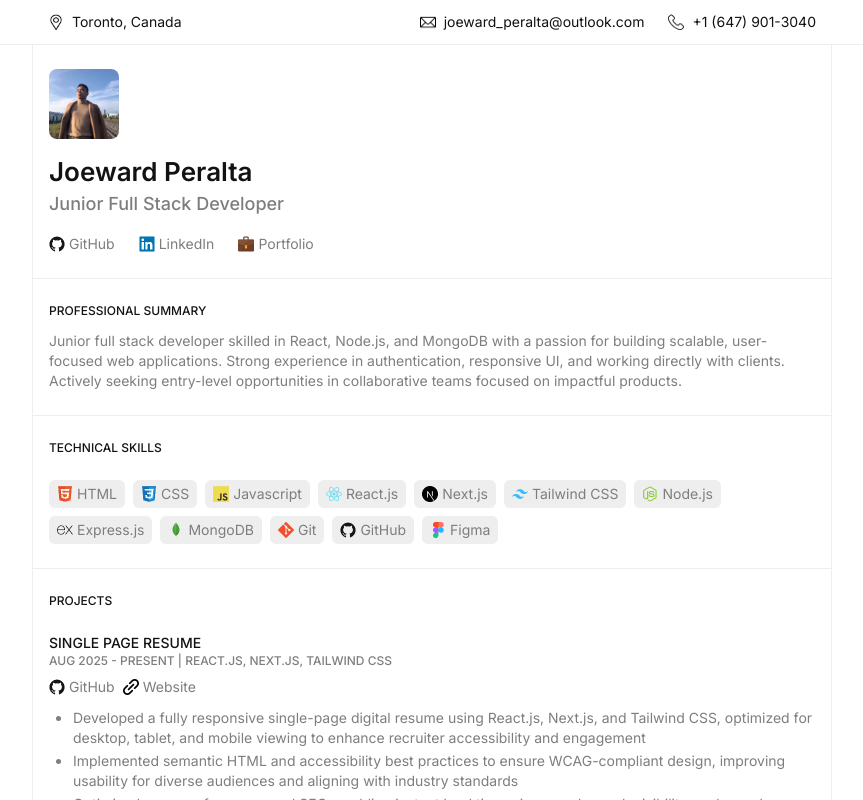
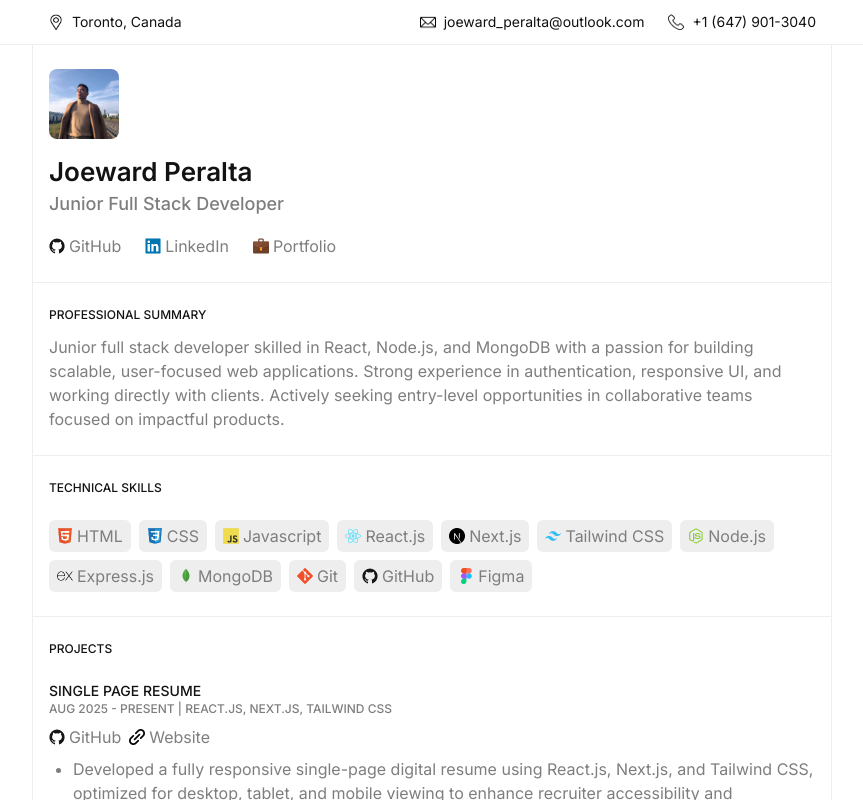
Before and after one commit to joewardperalta/single-page-resume, a Next.js app: page / in a window 1280 px wide. Shown: the top 800 px of the page, without its empty margins (208-1071 px from the left). Built offline with nearby package versions, Linux system fonts and the light colour scheme.

Commit message:
Increase the size of the paragraph to 16px when viewing in tablet and desktop device.

```diff
--- a/components/Paragraph.jsx
+++ b/components/Paragraph.jsx
@@ -1,3 +1,7 @@
 export default function Paragraph({ className = "", children }) {
-  return <p className={`${className} text-sm text-secondary`}>{children}</p>;
+  return (
+    <p className={`${className} text-sm text-secondary md:text-base`}>
+      {children}
+    </p>
+  );
 }
```
